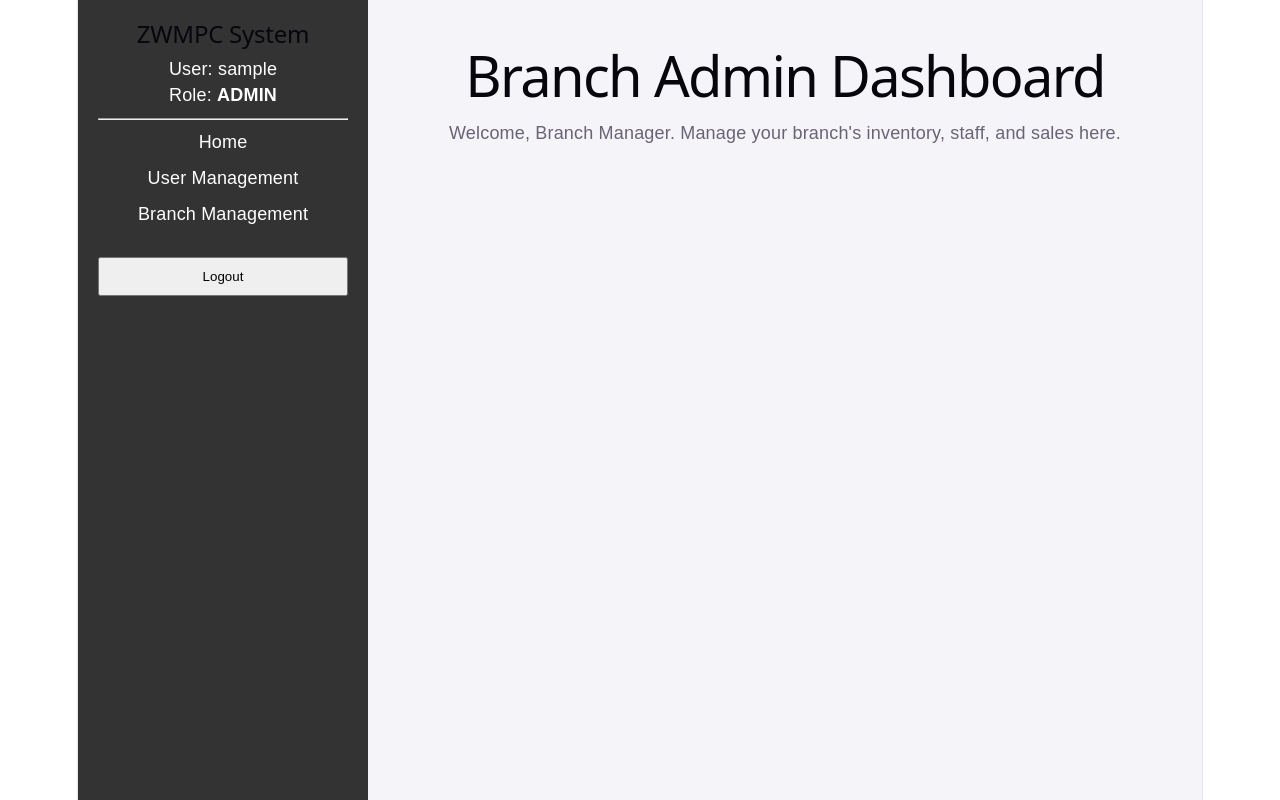
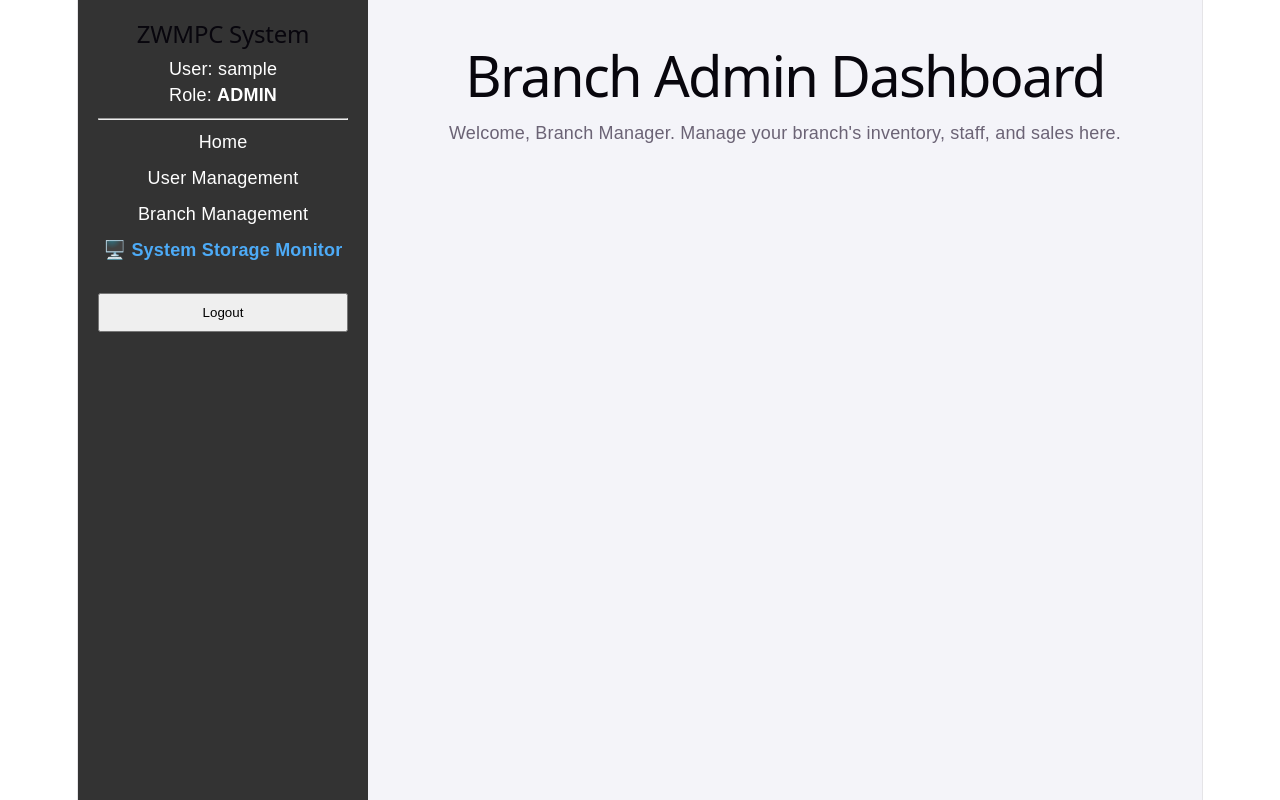
Before and after one commit to jakemiller01500-ship-it/zwmpc, a React (Vite) app in the folder zwmpc-frontend/: page /dashboard in a window 1280 px wide. Built offline with nearby package versions, Linux system fonts and the light colour scheme; sample sign-in values are in the browser's storage.

Commit message:
Show storage monitor to staff

```diff
--- a/zwmpc-frontend/src/Dashboard.jsx
+++ b/zwmpc-frontend/src/Dashboard.jsx
@@ -49,12 +49,10 @@ export default function Dashboard() {
             </Link>
           )}
 
-          {/* ONLY SUPER ADMINS SEE THE SYSTEM STORAGE MONITOR */}
-          {user.role === 'super_admin' && (
-            <Link to="/dashboard/storage" style={{ color: '#4dabf7', fontWeight: 'bold', textDecoration: 'none' }}>
-              🖥️ System Storage Monitor
-            </Link>
-          )}
+          {/* Storage Monitor Link - Now visible to everyone to test the 403 Forbidden screen */}
+          <Link to="/dashboard/storage" style={{ color: '#4dabf7', fontWeight: 'bold', textDecoration: 'none' }}>
+            🖥️ System Storage Monitor
+          </Link>
         </nav>
 
         <button
```
